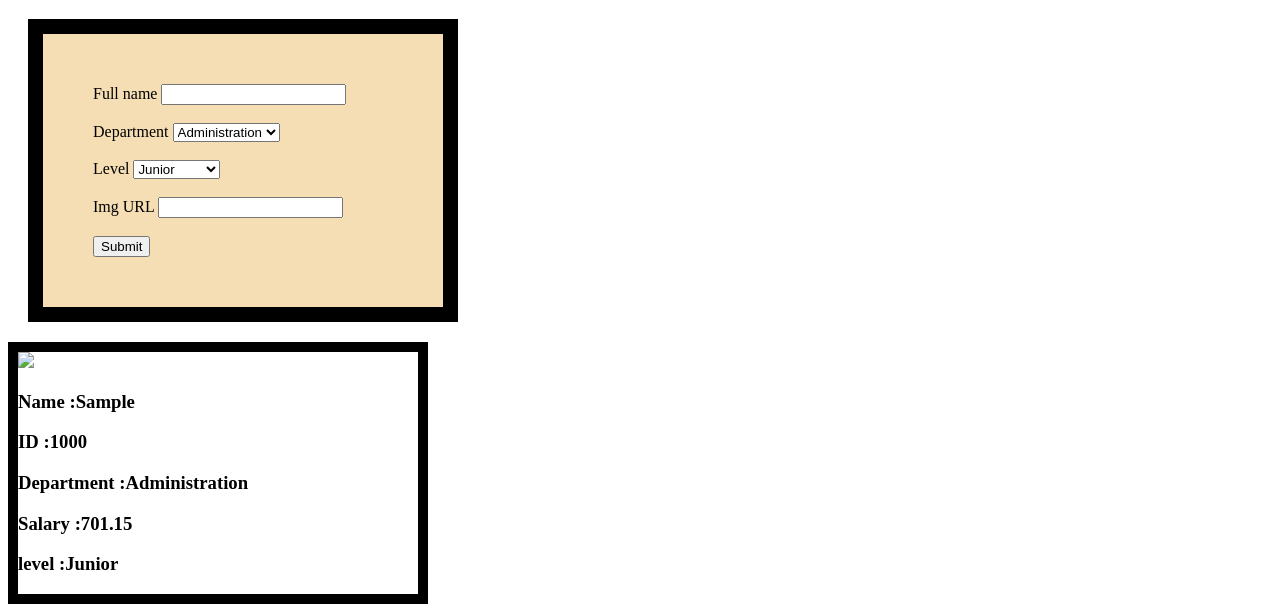
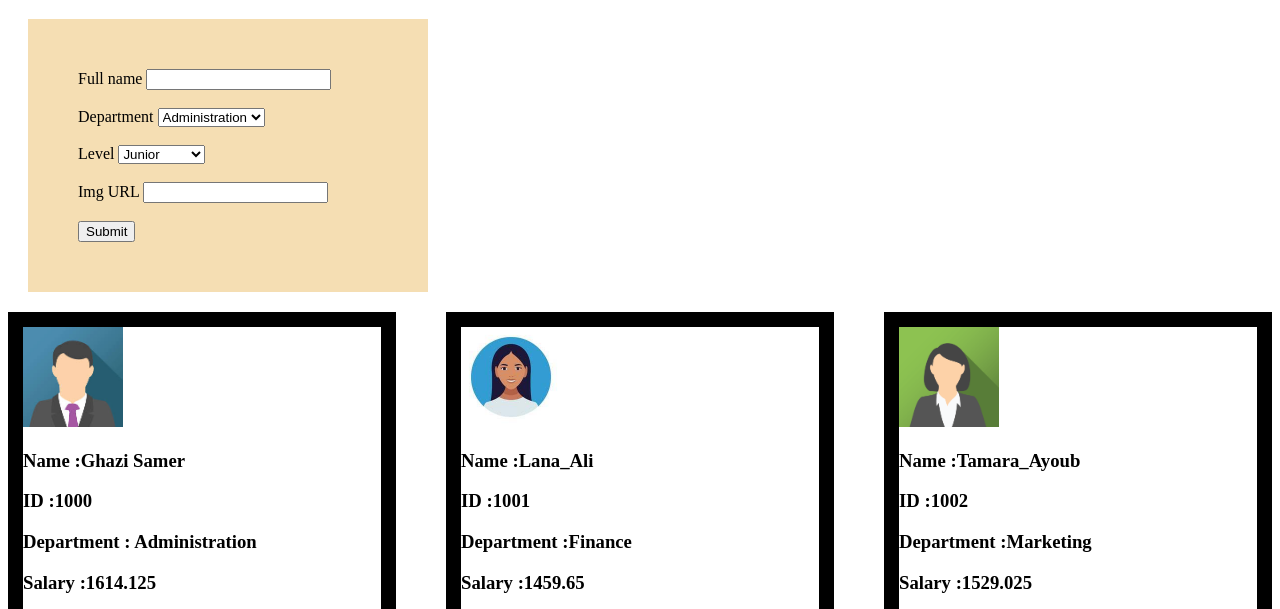
Before and after one commit to DuhaJwaied/HR-management-system, a plain HTML site: page index.html in a window 1280 px wide. Both pictures are taken after typing "Sample", "Sample" into the empty fields and a click on the input 121 px from the left and 419 px from the top of the page. Shown: the part 173-782 px from the top of the page. Drawn offline with Linux system fonts and the light colour scheme.

Commit message:
final edit

```diff
--- a/app.js
+++ b/app.js
@@ -37,6 +37,7 @@ function handelsubmit(event) {
         let imageURL = event.target.Imageurl.value;
 
         let newEmployee = new Employee(name, department, level, imageURL)
+        saveData();
 newEmployee.gitId();
 newEmployee.getSalary();
 newEmployee.showEmployee();
@@ -122,5 +123,20 @@ Employee.prototype.showEmployee = function () {
         divadd.appendChild(divShow);
 }
 
+renderAll();
+form.addEventListener("submit", handelsubmit)
 
-form.addEventListener("submit", handelsubmit)
+
+////////////////////////////////////////////
+
+function saveData()
+{
+        let formatedData =JSON.stringify(allEmployees);
+        localStorage.setItem("Employee", allEmployees);
+
+}
+
+
+function getData (){
+        let e
+}
--- a/index.css
+++ b/index.css
@@ -5,22 +5,29 @@ margin-right: 20;
 color: white;
 }
 
-body div {   border: 10px solid black;
-width: 400px;}
+
+
 header{color: white}
 header {background-color: black;}
 footer{background-color: black;}
 footer p { color: white;}
 body form { background-color:wheat;
     width: 300px;
-    border: 15px solid black;
+
     padding: 50px;
     margin: 20px;
 }
 header img{ margin-left: auto; }
-.divadd Imageurl
-{
+.show img{
     background-color: azure;
-width: 15px;
-height:15px;
+width: 100px;
+height:100px;
 }
+#divadd {
+   display:grid;
+   grid-template-columns: 1fr 1fr 1fr;
+   gap : 50px;
+}
+.show {
+    border: 15px solid black;
+}
```
